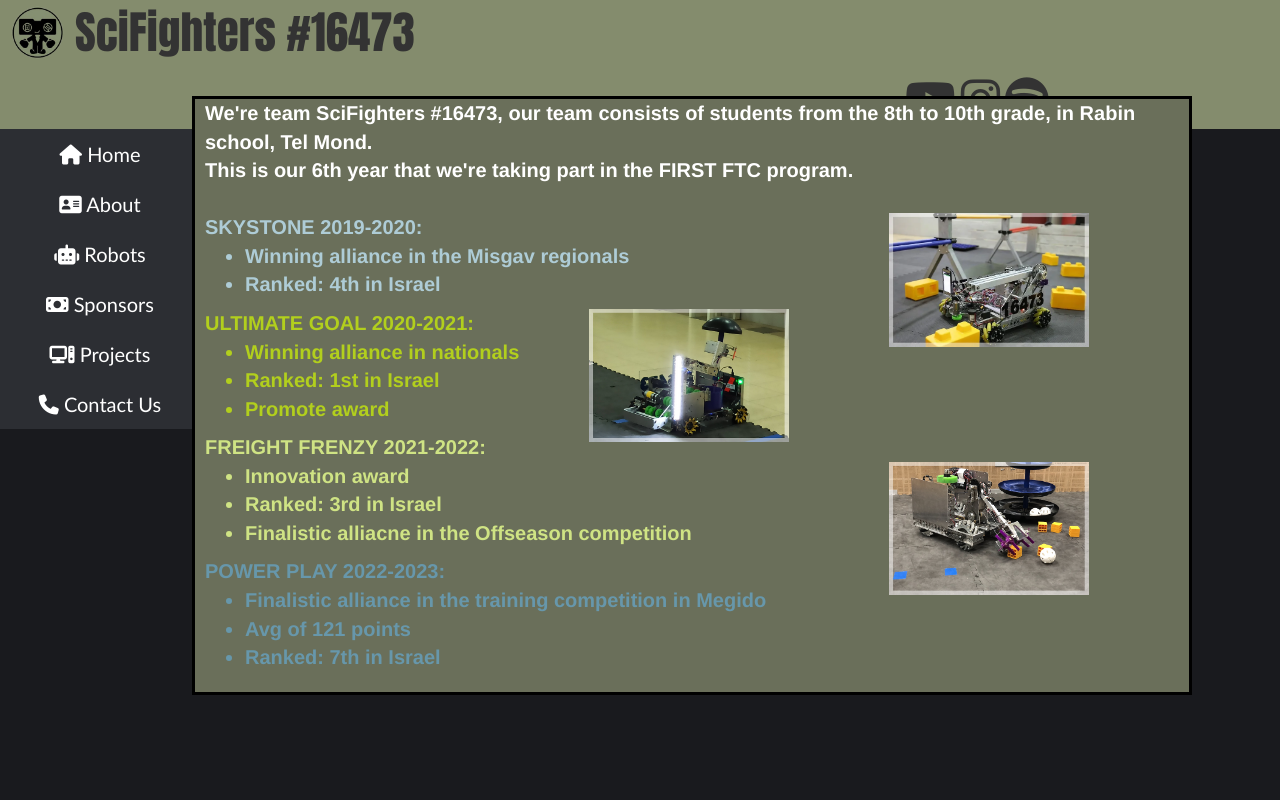
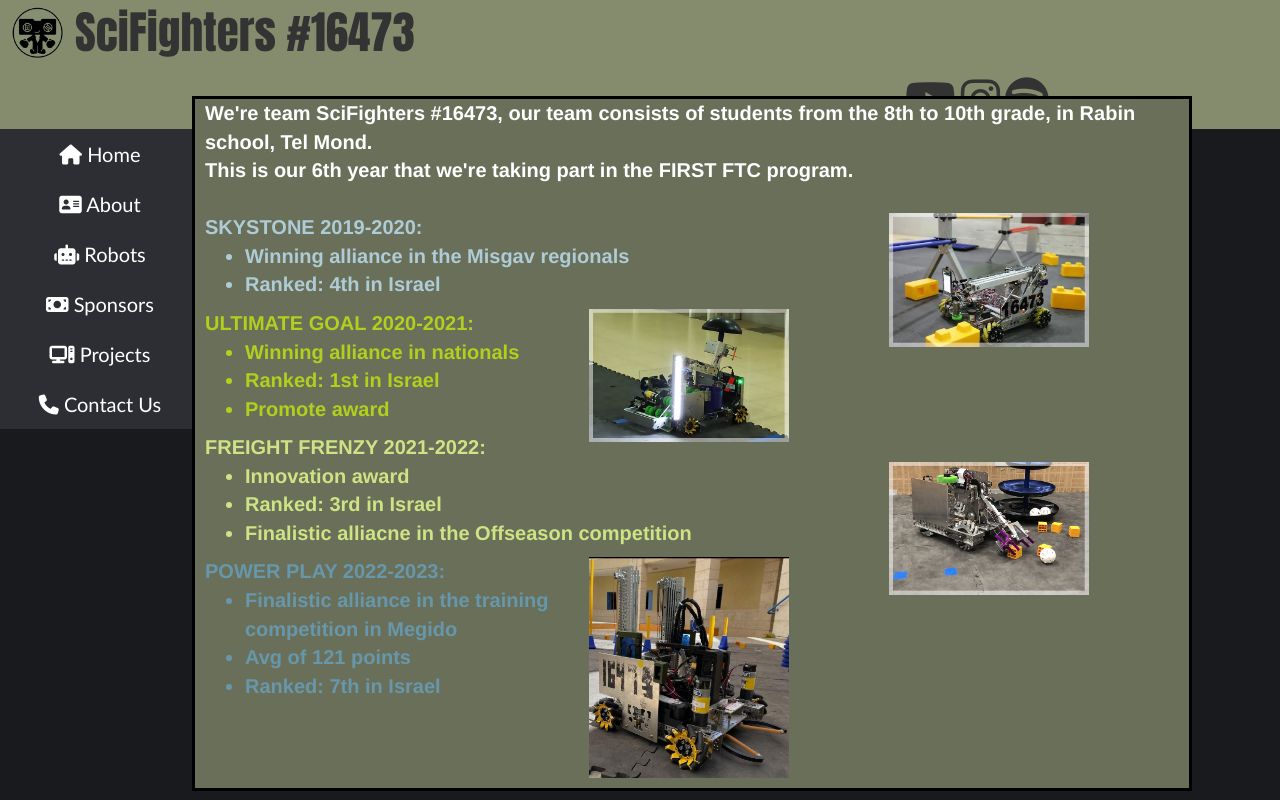
Before and after one commit to Sci-Fighters-Tel-Mond/Site, a React (Create React App) app: page / in a window 1280 px wide. Built offline with nearby package versions, Linux system fonts and the light colour scheme.

Commit message:
added constantin img

```diff
--- a/src/Pages/HomePage.js
+++ b/src/Pages/HomePage.js
@@ -3,6 +3,7 @@
 import Scorpion from '../Images/Scorpion.png';
 import Jaccuse from '../Images/Jaccuse.png';
 import Cobalt from '../Images/Cobalt.png';
+import Constantin from '../Images/Constantin.jpg';
 function HomePage() {
 	return (<div id="homepage">
 		<div id="introduction-text">We're team SciFighters #16473, our team consists of students from the 8th to 10th grade, in Rabin school, Tel Mond.<br />
@@ -37,6 +38,7 @@
 					</ul></div>
 				<div id="powerplay">
 					POWER PLAY 2022-2023:
+					<img src={Constantin}></img><br />
 					<ul>
 						<li>
 							Finalistic alliance in the training competition in Megido
```
Also changed, not shown: src/Images/Constantin.jpg (added).
